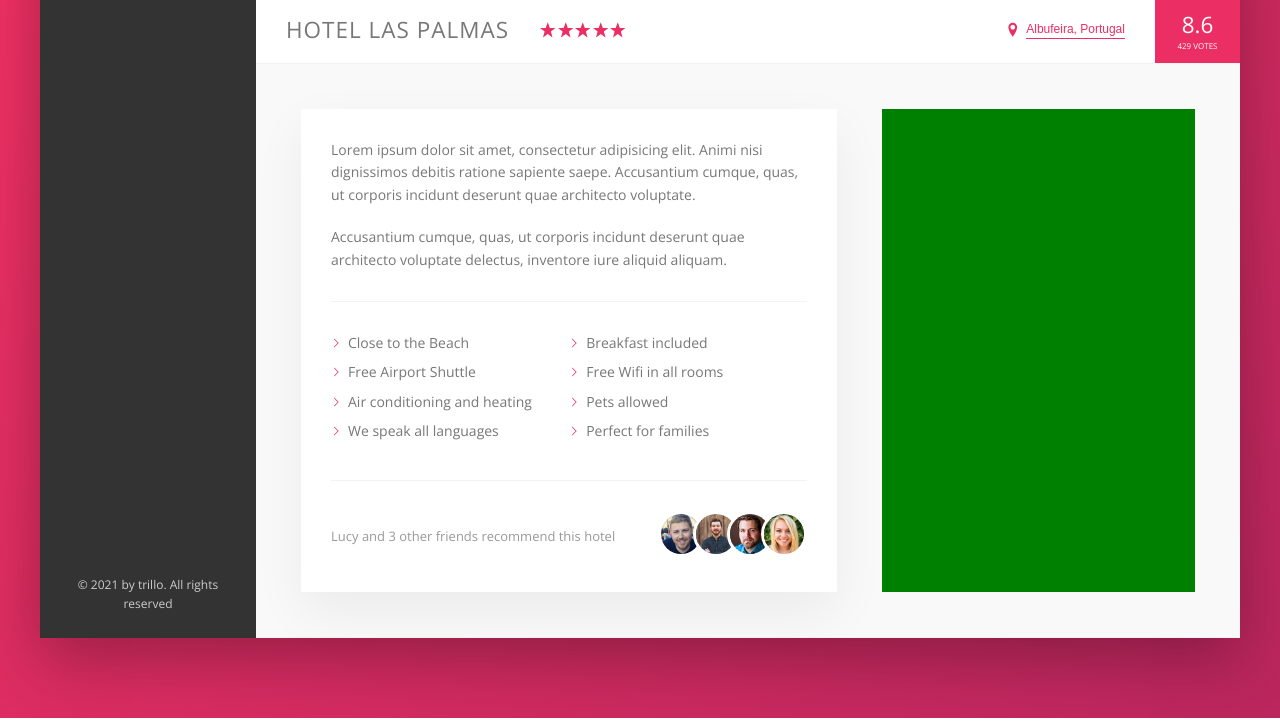
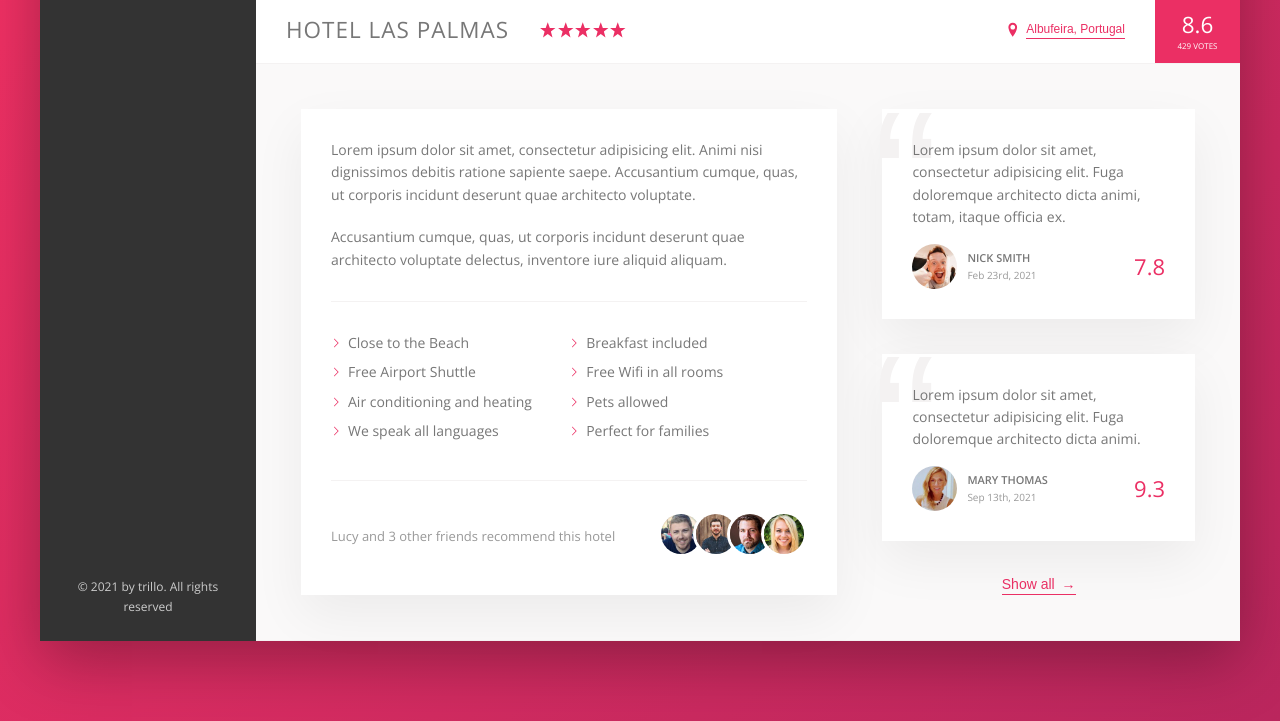
Before and after one commit to IronAdministrator/trillo_app-ui, a website: page index.html in a window 1280 px wide. Shown: the part 538-1259 px from the top of the page. Drawn offline with nearby package versions, Linux system fonts and the light colour scheme.

Commit message:
complete review section

```diff
--- a/index.html
+++ b/index.html
@@ -207,7 +207,46 @@
                 </div>
               </div>
             </div>
-            <div class="user-reviews"></div>
+            <div class="user-reviews">
+              <figure class="review">
+                <blockquote class="review__text">
+                  Lorem ipsum dolor sit amet, consectetur adipisicing elit. Fuga
+                  doloremque architecto dicta animi, totam, itaque officia ex.
+                </blockquote>
+                <figcaption class="review__user">
+                  <img
+                    src="img/user-1.jpg"
+                    alt="User-1"
+                    class="review__photo"
+                  />
+                  <div class="review__user-box">
+                    <p class="review__user-name">Nick Smith</p>
+                    <p class="review__user-date">Feb 23rd, 2021</p>
+                  </div>
+                  <div class="review__rating">7.8</div>
+                </figcaption>
+              </figure>
+
+              <figure class="review">
+                <blockquote class="review__text">
+                  Lorem ipsum dolor sit amet, consectetur adipisicing elit. Fuga
+                  doloremque architecto dicta animi.
+                </blockquote>
+                <figcaption class="review__user">
+                  <img
+                    src="img/user-2.jpg"
+                    alt="User-1"
+                    class="review__photo"
+                  />
+                  <div class="review__user-box">
+                    <p class="review__user-name">Mary Thomas</p>
+                    <p class="review__user-date">Sep 13th, 2021</p>
+                  </div>
+                  <div class="review__rating">9.3</div>
+                </figcaption>
+              </figure>
+              <button class="btn-inline">Show all <span>&rarr;</span></button>
+            </div>
           </div>
         </main>
       </div>
--- a/sass/_components.scss
+++ b/sass/_components.scss
@@ -264,8 +264,17 @@
   cursor: pointer;
   transition: all 0.2s;
 
+  & span {
+    margin-left: 0.3rem;
+    transition: margin-left 0.2s;
+  }
+
   &:hover {
     color: var(--color-grey-dark-1);
+
+    span {
+      margin-left: 0.8rem;
+    }
   }
 
   &:focus {
@@ -361,3 +370,65 @@
     }
   }
 }
+
+////////////////REVIEWS//////////////
+
+.review {
+  background-color: #fff;
+  box-shadow: var(--shadow-light);
+  padding: 3rem;
+  margin-bottom: 3.5rem;
+  position: relative;
+
+  &__text {
+    margin-bottom: 1.5rem;
+    z-index: 10;
+    position: relative;
+  }
+
+  &__user {
+    display: flex;
+    align-items: center;
+  }
+
+  &__photo {
+    height: 4.5rem;
+    width: 4.5rem;
+    border-radius: 50%;
+    margin-right: 1rem;
+  }
+
+  &__user-box {
+    margin-right: auto;
+  }
+
+  &__user-name {
+    font-size: 1.1rem;
+    font-weight: 600;
+    text-transform: uppercase;
+  }
+
+  &__user-date {
+    font-size: 1rem;
+    color: var(--color-grey-dark-3);
+  }
+
+  &__rating {
+    font-size: 2.2rem;
+    font-weight: 300;
+    color: var(--color-primary);
+  }
+
+  &::before {
+    content: "\201C";
+    position: absolute;
+    top: -2.75rem;
+    left: -1rem;
+    line-height: 1;
+    font-size: 20rem;
+    color: var(--color-grey-light-2);
+    font-family: sans-serif;
+    z-index: 1;
+    overflow: hidden;
+  }
+}
--- a/sass/_layout.scss
+++ b/sass/_layout.scss
@@ -37,6 +37,7 @@
 }
 
 .detail {
+  font-size: 1.4rem;
   display: flex;
   padding: 4.5rem;
   background-color: var(--color-grey-light-1);
@@ -44,7 +45,6 @@
 }
 
 .description {
-  font-size: 1.4rem;
   background-color: #fff;
   box-shadow: var(--shadow-light);
   padding: 3rem;
@@ -53,6 +53,9 @@
 }
 
 .user-reviews {
-  background-color: green;
   flex: 1;
+
+  display: flex;
+  flex-direction: column;
+  align-items: center;
 }
```
Also changed, not shown: css/style.css.
